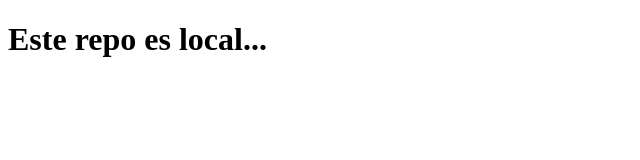
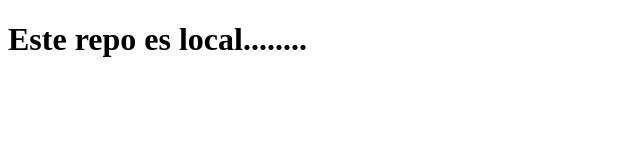
Before and after one commit to daniielat/Repo-prueba, a plain HTML site: page index.html in a window 1280 px wide. Shown: the full height of the page, 0-640 px from the left. Drawn offline with Linux system fonts and the light colour scheme.

Commit message:
first commit

```diff
--- a/index.html
+++ b/index.html
@@ -7,6 +7,6 @@
     <title>Document</title>
 </head>
 <body>
-    <h1>Este repo es local...</h1>
+    <h1>Este repo es local........</h1>
 </body>
 </html>
```
